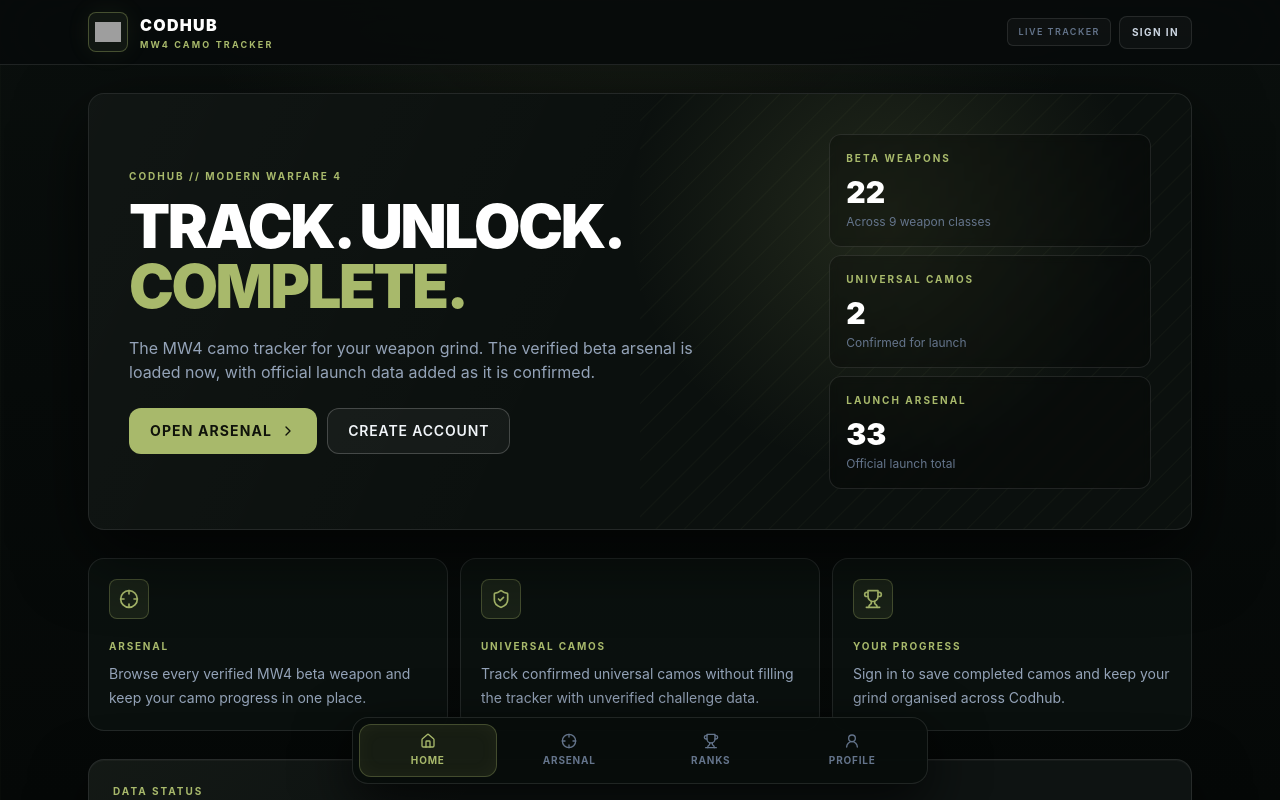
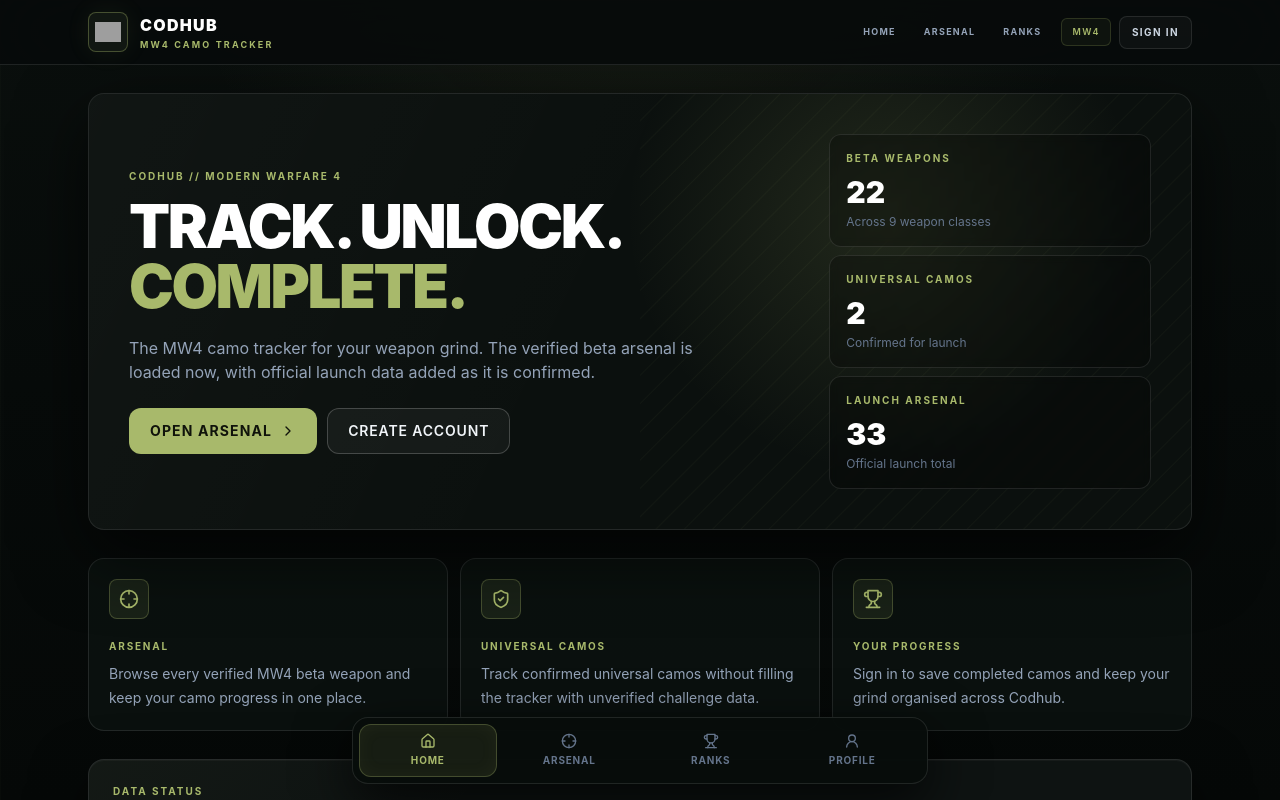
Before and after one commit to addsok/Addsok.github.io, a Next.js app: page / in a window 1280 px wide. Shown: the top 800 px of the page. Built offline with nearby package versions, Linux system fonts and the light colour scheme; no server answers; grey boxes are pictures that could not be loaded.

Commit message:
Add MW4 desktop navigation

```diff
--- a/app/layout.tsx
+++ b/app/layout.tsx
@@ -30,11 +30,12 @@
                 </div>
               </Link>
 
-              <div className="hidden items-center gap-2 sm:flex">
-                <span className="rounded-md border border-white/10 bg-white/[0.03] px-2.5 py-1.5 text-[9px] font-semibold uppercase tracking-[0.16em] text-slate-500">
-                  Live Tracker
-                </span>
-                <Link href={user ? "/profile" : "/login"} className="rounded-lg border border-white/10 bg-white/[0.03] px-3 py-2 text-[10px] font-bold uppercase tracking-[0.14em] text-slate-300 hover:border-accent/40 hover:text-accent">
+              <div className="hidden items-center gap-1 sm:flex">
+                <Link href="/" className="rounded-lg px-3 py-2 text-[9px] font-bold uppercase tracking-[0.14em] text-slate-400 hover:bg-white/[0.035] hover:text-accent">Home</Link>
+                <Link href="/weapons" className="rounded-lg px-3 py-2 text-[9px] font-bold uppercase tracking-[0.14em] text-slate-400 hover:bg-white/[0.035] hover:text-accent">Arsenal</Link>
+                <Link href="/leaderboard" className="rounded-lg px-3 py-2 text-[9px] font-bold uppercase tracking-[0.14em] text-slate-400 hover:bg-white/[0.035] hover:text-accent">Ranks</Link>
+                <span className="ml-1 rounded-md border border-accent/20 bg-accent/5 px-2.5 py-1.5 text-[9px] font-semibold uppercase tracking-[0.16em] text-accent">MW4</span>
+                <Link href={user ? "/profile" : "/login"} className="ml-1 rounded-lg border border-white/10 bg-white/[0.03] px-3 py-2 text-[10px] font-bold uppercase tracking-[0.14em] text-slate-300 hover:border-accent/40 hover:text-accent">
                   {user ? "Profile" : "Sign In"}
                 </Link>
               </div>
```
